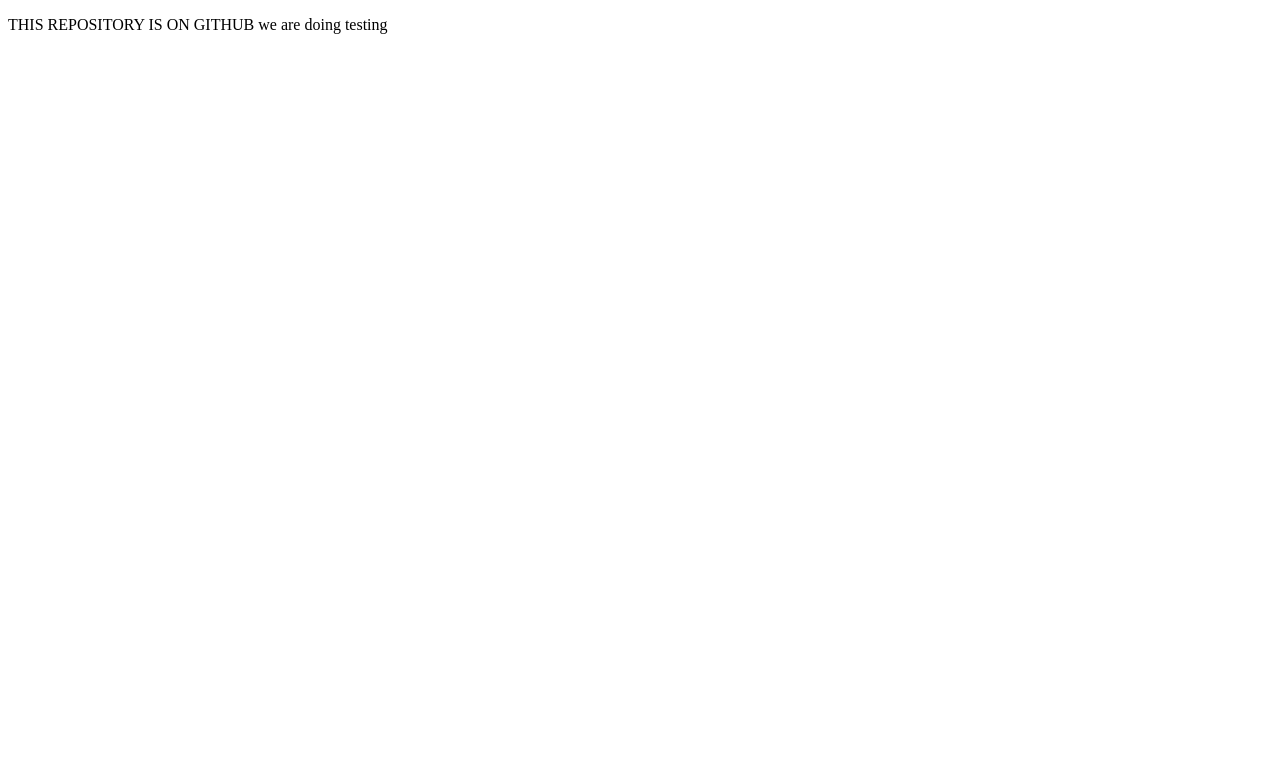
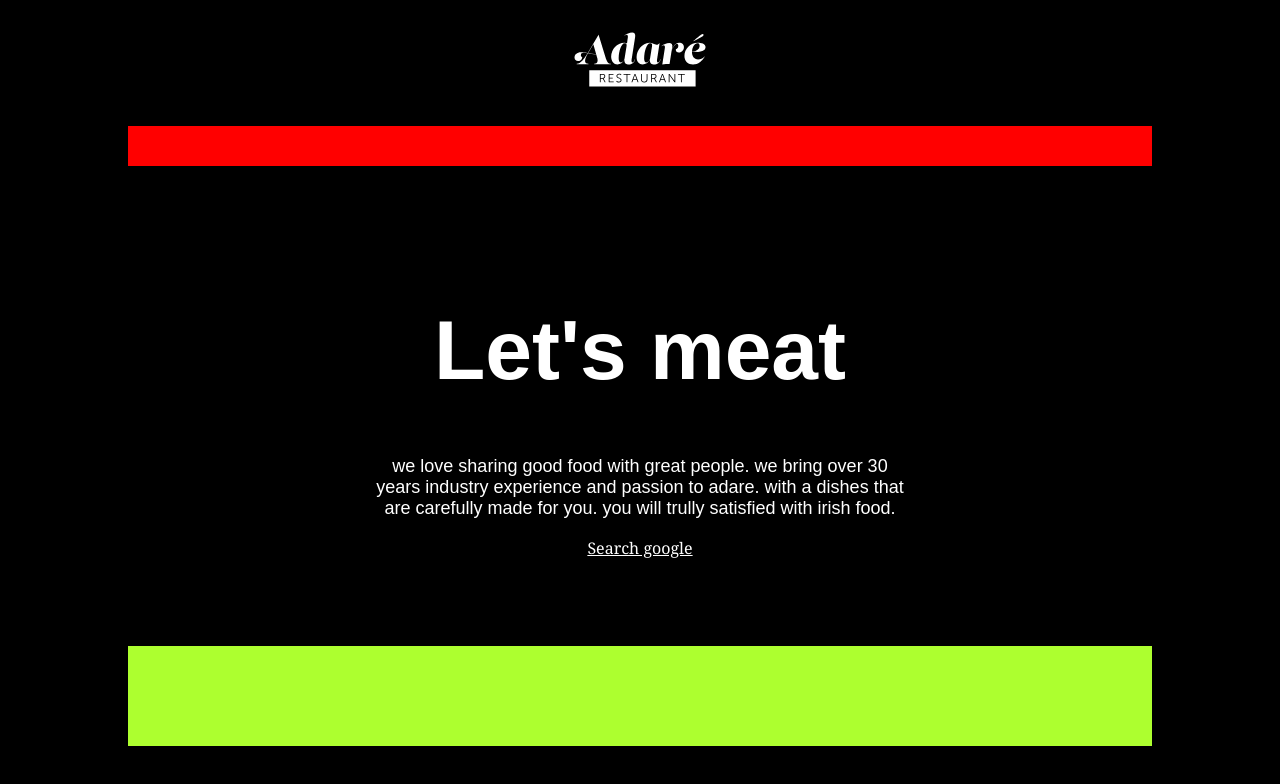
Before and after one commit to tejveer1031/new_website, a plain HTML site: page index.html in a window 1280 px wide. Drawn offline with Linux system fonts and the light colour scheme.

Commit message:
commited

```diff
--- a/index.html
+++ b/index.html
@@ -4,11 +4,29 @@
     <meta charset="UTF-8">
     <meta http-equiv="X-UA-Compatible" content="IE=edge">
     <meta name="viewport" content="width=device-width, initial-scale=1.0">
-    <title>GITHUB</title>
+    <title>Tej resturent</title>
+    <link rel="stylesheet" href="yess.css">
 </head>
 <body>
-    <P>THIS REPOSITORY IS ON GITHUB
-        we are doing testing
-    </P>
+    <div class="container">
+    <header>
+        <img src="logo.png" alt="Logo for hayer resturent">
+    </header>
+
+    <nav></nav>
+
+    <main>
+        <h1>Let's meat</h1>
+        <p>we love sharing good food with great people.
+            we bring over 30 years industry experience and passion to adare.
+            with a dishes that are carefully made for you.
+            you will trully satisfied with irish food.
+        </p>
+        <a href="http://www.google.com" target="_blank">Search google</a>
+    </main>
+
+    <footer></footer>
+
+    </div>
 </body>
 </html>
--- /dev/null
+++ b/yess.css
@@ -0,0 +1,42 @@
+body{
+    background-color:black;
+}
+.container{
+    margin-left: auto;
+    margin-right: auto;
+    width: 1024px;
+}
+header{
+    height: 118px;
+
+    text-align: center;
+}
+nav{
+    height: 40px;
+    background-color:red;
+}
+main{
+    height: 400px;
+    text-align: center;
+    padding-top: 80px;
+    padding-left: 240px;
+    padding-right: 240px;
+}
+footer{
+    height: 100px;
+    background-color:greenyellow;
+}
+h1{
+    font-size: 84px;
+    color: white;
+    font-family: Arial, Helvetica, sans-serif;
+}
+p{
+    font-size: 18px;
+    color: white;
+    font-family: Arial, Helvetica, sans-serif;
+}
+a{
+    color: white;
+    font-family: Cambria, Cochin, Georgia, Times, 'Times New Roman', serif;
+}
```
Also changed, not shown: logo.png (added).
